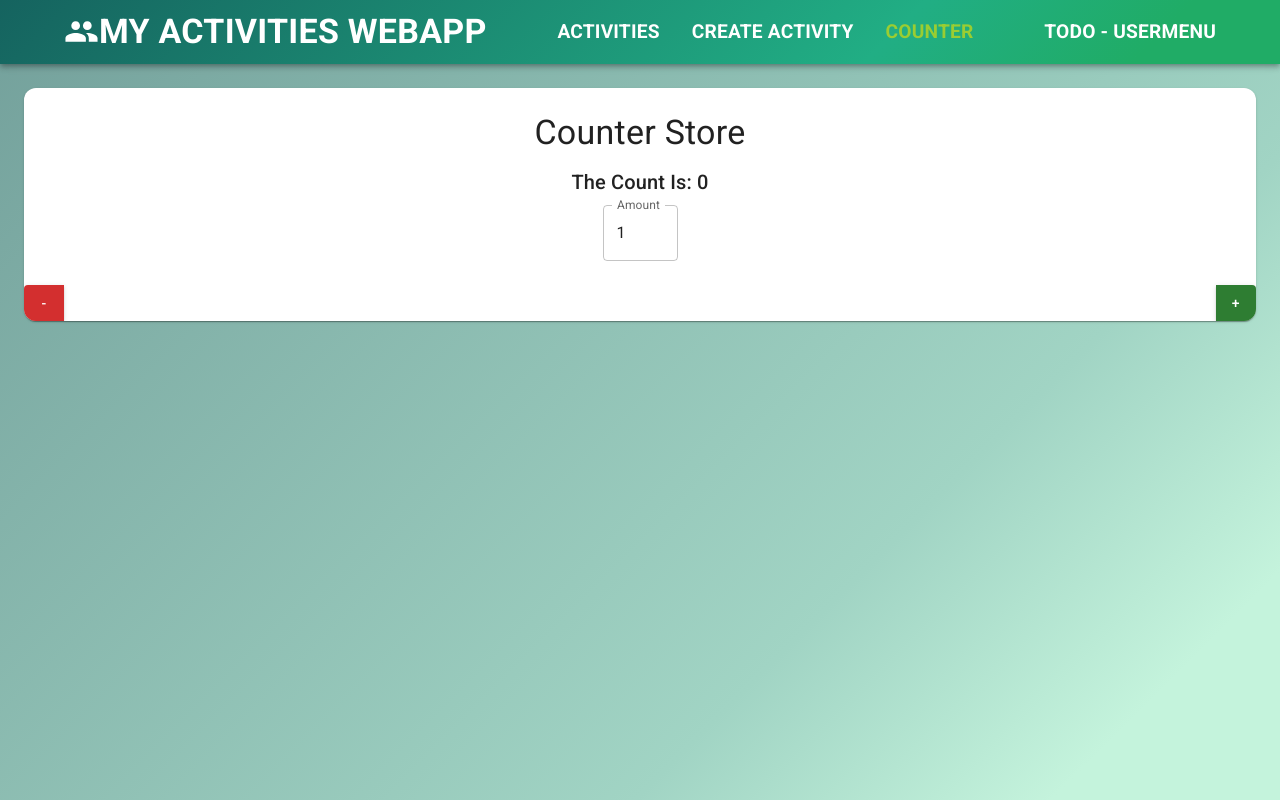
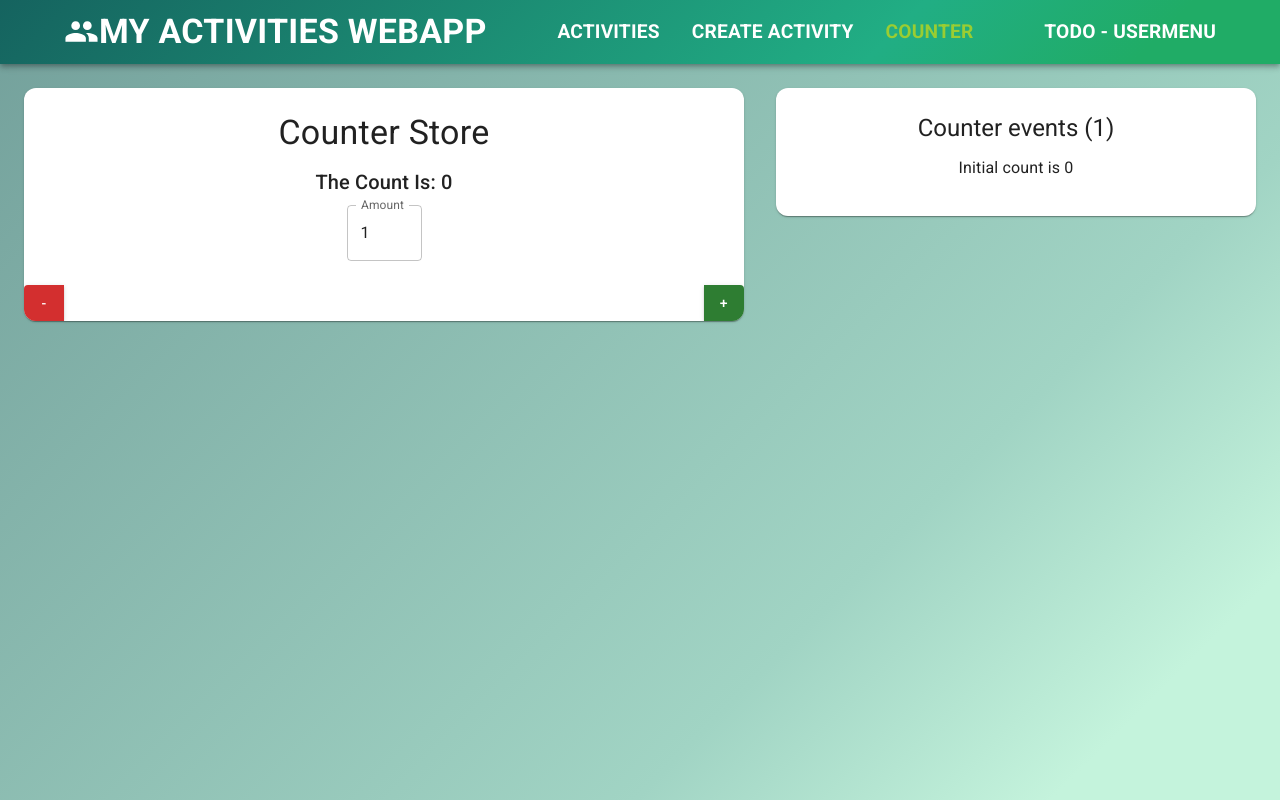
Before and after one commit to danielmusselwhite/ActivityWebApp, a React (Vite) app in the folder Client/: page /counter in a window 1280 px wide. Built offline with nearby package versions, Linux system fonts and the light colour scheme.

Commit message:
Add - mobx comuted property in counter to display recent history to user dynamically updated

```diff
--- a/Client/src/features/counter/Counter.tsx
+++ b/Client/src/features/counter/Counter.tsx
@@ -1,4 +1,4 @@
-import { Box, Button, ButtonGroup, Card, TextField, Typography } from "@mui/material";
+import { Box, Button, ButtonGroup, Card, List, ListItemText, TextField, Typography } from "@mui/material";
 import { useStore } from "../../lib/stores/useStore";
 import { observer } from "mobx-react-lite";
 import { useState } from "react";
@@ -8,7 +8,8 @@ const Counter = observer(function Counter() {
   const [amount, setAmount] = useState<number>(1);
 
   return (
-    <Card sx={{display:"flex", flexDirection:"column", borderRadius:3}}>
+    <Box display='flex' justifyContent='space-between' alignItems='flex-start'>
+      <Card sx={{display:"flex", flexDirection:"column", borderRadius:3, width:'60%', mr:2}}>
         <Box sx={{p: 3, alignItems: "center", textAlign:"center" }}>
           <Typography variant="h4" gutterBottom>{counterStore.title}</Typography>
           <Typography variant="h6" gutterBottom>The Count Is: {counterStore.count}</Typography>
@@ -19,6 +20,18 @@ const Counter = observer(function Counter() {
           <Button onClick={() => counterStore.increment(amount)} variant="contained" color="success">+</Button>
         </ButtonGroup>
       </Card>
+
+      <Card sx={{display:"flex", flexDirection:"column", borderRadius:3, width: '40%', ml:2}}>
+        <Box sx={{p: 3, alignItems: "center", textAlign:"center" }}>
+          <Typography variant="h5">Counter events ({counterStore.eventCount})</Typography>
+          <List>
+            {counterStore.events.map((event, index) => (
+              <ListItemText key={index}>{event}</ListItemText>
+            ))}
+          </List>
+        </Box>
+      </Card>
+    </Box>
   )
 })
 
--- a/Client/src/lib/stores/counterStore.ts
+++ b/Client/src/lib/stores/counterStore.ts
@@ -3,6 +3,9 @@ import { makeAutoObservable } from 'mobx';
 export default class CounterStore {
     title = "Counter Store";
     count = 0;
+    events: string[] = [
+        `Initial count is ${this.count}`
+    ]
 
     constructor() {
         // makeObservable(this, {
@@ -14,11 +17,19 @@ export default class CounterStore {
         makeAutoObservable(this); // does same as the above but with less boiler plate
     }
 
-    // arrow functio nso they are automatically bound to the class as a class method
+    // arrow functions so they are automatically bound to the class as a class method
     increment = (amount = 1) => {
         this.count += amount;
+        this.events.push(`Incremented by ${amount} - count is now ${this.count}`);
     }
     decrement = (amount = 1) => {
         this.count -= amount;
+        this.events.push(`Decremented by ${amount} - count is now ${this.count}`);
     }
+
+    get eventCount(){
+        return this.events.length;
+    }
+
+
 }
```
Lines whose indentation alone changed are shown as unchanged.
